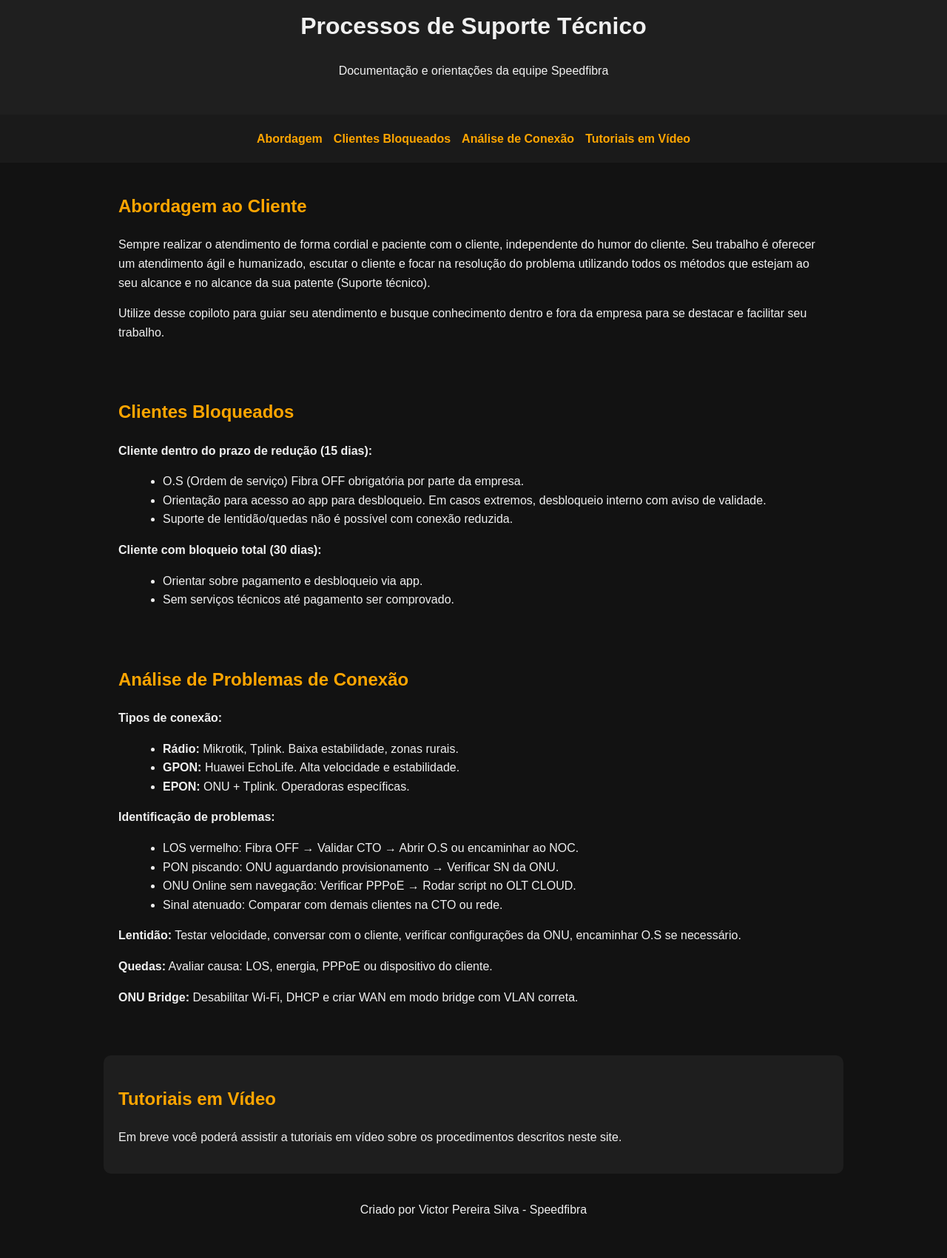
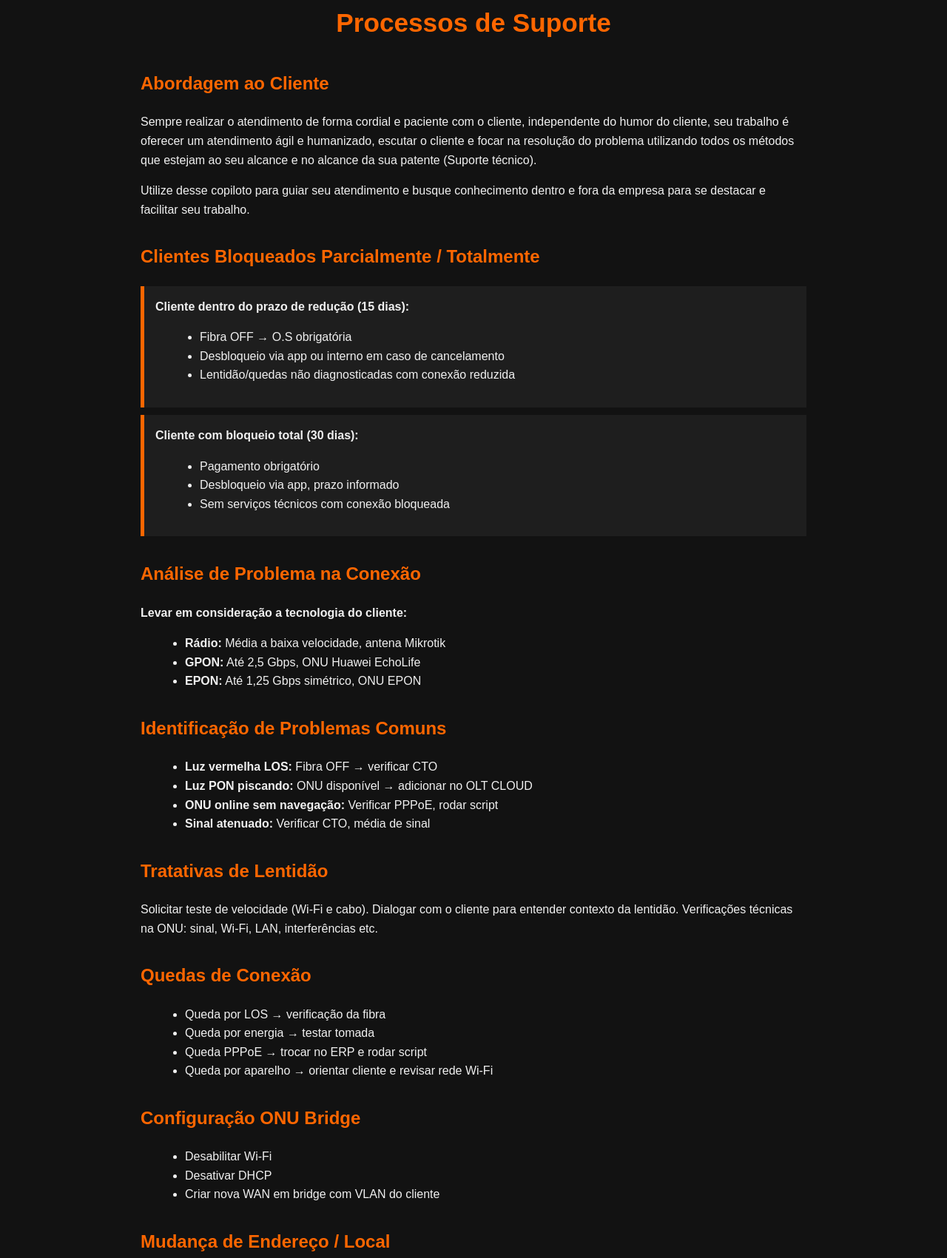
Before and after one commit to vitu552/site_sac, a plain HTML site: page completo_index.html in a window 1280 px wide. Shown: the part 41-1742 px from the top of the page at 74% size. Drawn offline with Linux system fonts and the light colour scheme.

Commit message:
Update completo_index.html

```diff
--- a/completo_index.html
+++ b/completo_index.html
@@ -1,120 +1,160 @@
-
 <!DOCTYPE html>
 <html lang="pt-BR">
 <head>
   <meta charset="UTF-8">
   <meta name="viewport" content="width=device-width, initial-scale=1.0">
-    <title>Processos de Suporte Técnico</title>
+  <title>Processos de Suporte</title>
   <style>
     body {
+      font-family: Arial, sans-serif;
       background-color: #121212;
       color: #f0f0f0;
-            font-family: Arial, sans-serif;
       line-height: 1.6;
-            margin: 0;
-            padding: 0;
+      padding: 20px;
+      max-width: 900px;
+      margin: auto;
     }
-        header, nav, section, footer {
-            padding: 20px;
+    h1, h2, h3 {
+      color: #ff6600;
     }
-        header {
-            background-color: #1f1f1f;
+    h1 {
+      font-size: 2.2em;
       text-align: center;
-            padding: 30px 20px;
-        }
-        nav {
-            background-color: #1a1a1a;
-            display: flex;
-            flex-wrap: wrap;
-            gap: 15px;
-            justify-content: center;
-        }
-        nav a {
-            color: orange;
-            text-decoration: none;
-            font-weight: bold;
-        }
-        nav a:hover {
-            text-decoration: underline;
+      margin-bottom: 1em;
     }
     section {
-            max-width: 960px;
-            margin: auto;
-        }
-        .video-section {
-            background-color: #1e1e1e;
-            margin-top: 30px;
-            padding: 20px;
-            border-radius: 10px;
-        }
-        h2 {
-            color: orange;
+      margin-bottom: 2em;
     }
     ul {
       margin-left: 20px;
     }
+    a {
+      color: #4da6ff;
+    }
+    .box {
+      background: #1e1e1e;
+      padding: 15px;
+      border-left: 5px solid #ff6600;
+      margin: 10px 0;
+    }
   </style>
 </head>
 <body>
-    <header>
-        <h1>Processos de Suporte Técnico</h1>
-        <p>Documentação e orientações da equipe Speedfibra</p>
-    </header>
-    <nav>
-        <a href="#abordagem">Abordagem</a>
-        <a href="#clientes">Clientes Bloqueados</a>
-        <a href="#analise">Análise de Conexão</a>
-        <a href="#videos">Tutoriais em Vídeo</a>
-    </nav>
+  <h1>Processos de Suporte</h1>
 
-    <section id="abordagem">
+  <section>
     <h2>Abordagem ao Cliente</h2>
-        <p>Sempre realizar o atendimento de forma cordial e paciente com o cliente, independente do humor do cliente. Seu trabalho é oferecer um atendimento ágil e humanizado, escutar o cliente e focar na resolução do problema utilizando todos os métodos que estejam ao seu alcance e no alcance da sua patente (Suporte técnico).</p>
+    <p>Sempre realizar o atendimento de forma cordial e paciente com o cliente, independente do humor do cliente, seu trabalho é oferecer um atendimento ágil e humanizado, escutar o cliente e focar na resolução do problema utilizando todos os métodos que estejam ao seu alcance e no alcance da sua patente (Suporte técnico).</p>
     <p>Utilize desse copiloto para guiar seu atendimento e busque conhecimento dentro e fora da empresa para se destacar e facilitar seu trabalho.</p>
   </section>
 
-    <section id="clientes">
-        <h2>Clientes Bloqueados</h2>
-        <p><strong>Cliente dentro do prazo de redução (15 dias):</strong></p>
+  <section>
+    <h2>Clientes Bloqueados Parcialmente / Totalmente</h2>
+    <div class="box">
+      <strong>Cliente dentro do prazo de redução (15 dias):</strong>
       <ul>
-            <li>O.S (Ordem de serviço) Fibra OFF obrigatória por parte da empresa.</li>
-            <li>Orientação para acesso ao app para desbloqueio. Em casos extremos, desbloqueio interno com aviso de validade.</li>
-            <li>Suporte de lentidão/quedas não é possível com conexão reduzida.</li>
+        <li>Fibra OFF → O.S obrigatória</li>
+        <li>Desbloqueio via app ou interno em caso de cancelamento</li>
+        <li>Lentidão/quedas não diagnosticadas com conexão reduzida</li>
       </ul>
-        <p><strong>Cliente com bloqueio total (30 dias):</strong></p>
+    </div>
+    <div class="box">
+      <strong>Cliente com bloqueio total (30 dias):</strong>
       <ul>
-            <li>Orientar sobre pagamento e desbloqueio via app.</li>
-            <li>Sem serviços técnicos até pagamento ser comprovado.</li>
+        <li>Pagamento obrigatório</li>
+        <li>Desbloqueio via app, prazo informado</li>
+        <li>Sem serviços técnicos com conexão bloqueada</li>
+      </ul>
+    </div>
+  </section>
+
+  <section>
+    <h2>Análise de Problema na Conexão</h2>
+    <p><strong>Levar em consideração a tecnologia do cliente:</strong></p>
+    <ul>
+      <li><strong>Rádio:</strong> Média a baixa velocidade, antena Mikrotik</li>
+      <li><strong>GPON:</strong> Até 2,5 Gbps, ONU Huawei EchoLife</li>
+      <li><strong>EPON:</strong> Até 1,25 Gbps simétrico, ONU EPON</li>
     </ul>
   </section>
 
-    <section id="analise">
-        <h2>Análise de Problemas de Conexão</h2>
-        <p><strong>Tipos de conexão:</strong></p>
+  <section>
+    <h2>Identificação de Problemas Comuns</h2>
     <ul>
-            <li><strong>Rádio:</strong> Mikrotik, Tplink. Baixa estabilidade, zonas rurais.</li>
-            <li><strong>GPON:</strong> Huawei EchoLife. Alta velocidade e estabilidade.</li>
-            <li><strong>EPON:</strong> ONU + Tplink. Operadoras específicas.</li>
+      <li><strong>Luz vermelha LOS:</strong> Fibra OFF → verificar CTO</li>
+      <li><strong>Luz PON piscando:</strong> ONU disponível → adicionar no OLT CLOUD</li>
+      <li><strong>ONU online sem navegação:</strong> Verificar PPPoE, rodar script</li>
+      <li><strong>Sinal atenuado:</strong> Verificar CTO, média de sinal</li>
     </ul>
-        <p><strong>Identificação de problemas:</strong></p>
-        <ul>
-            <li>LOS vermelho: Fibra OFF → Validar CTO → Abrir O.S ou encaminhar ao NOC.</li>
-            <li>PON piscando: ONU aguardando provisionamento → Verificar SN da ONU.</li>
-            <li>ONU Online sem navegação: Verificar PPPoE → Rodar script no OLT CLOUD.</li>
-            <li>Sinal atenuado: Comparar com demais clientes na CTO ou rede.</li>
-        </ul>
-        <p><strong>Lentidão:</strong> Testar velocidade, conversar com o cliente, verificar configurações da ONU, encaminhar O.S se necessário.</p>
-        <p><strong>Quedas:</strong> Avaliar causa: LOS, energia, PPPoE ou dispositivo do cliente.</p>
-        <p><strong>ONU Bridge:</strong> Desabilitar Wi-Fi, DHCP e criar WAN em modo bridge com VLAN correta.</p>
   </section>
 
-    <section id="videos" class="video-section">
-        <h2>Tutoriais em Vídeo</h2>
-        <p>Em breve você poderá assistir a tutoriais em vídeo sobre os procedimentos descritos neste site.</p>
+  <section>
+    <h2>Tratativas de Lentidão</h2>
+    <p>Solicitar teste de velocidade (Wi-Fi e cabo). Dialogar com o cliente para entender contexto da lentidão. Verificações técnicas na ONU: sinal, Wi-Fi, LAN, interferências etc.</p>
   </section>
 
-    <footer>
-        <p style="text-align:center;">Criado por Victor Pereira Silva - Speedfibra</p>
+  <section>
+    <h2>Quedas de Conexão</h2>
+    <ul>
+      <li>Queda por LOS → verificação da fibra</li>
+      <li>Queda por energia → testar tomada</li>
+      <li>Queda PPPoE → trocar no ERP e rodar script</li>
+      <li>Queda por aparelho → orientar cliente e revisar rede Wi-Fi</li>
+    </ul>
+  </section>
+
+  <section>
+    <h2>Configuração ONU Bridge</h2>
+    <ul>
+      <li>Desabilitar Wi-Fi</li>
+      <li>Desativar DHCP</li>
+      <li>Criar nova WAN em bridge com VLAN do cliente</li>
+    </ul>
+  </section>
+
+  <section>
+    <h2>Mudança de Endereço / Local</h2>
+    <p>Verificar viabilidade no CODE MAPS. Cliente precisa estar em dia. Atualizar dados no sistema antes da O.S.</p>
+  </section>
+
+  <section>
+    <h2>Repasse de Fibra</h2>
+    <ul>
+      <li>Por preferência do cliente → serviço pago</li>
+      <li>Conflitos com vizinhos → consultar supervisão</li>
+      <li>Manobra de rede → serviço gratuito</li>
+    </ul>
+  </section>
+
+  <section>
+    <h2>O.S de Cabo de Rede</h2>
+    <ul>
+      <li>Entrega + instalação: R$49,90 + R$2,00/m</li>
+      <li>Apenas entrega: R$29,90 + R$2,00/m</li>
+    </ul>
+  </section>
+
+  <section>
+    <h2>Suspensão de Contrato</h2>
+    <p>Somente se solicitado pelo cliente. Máximo 120 dias. Nova solicitação apenas após 1 ano.</p>
+  </section>
+
+  <section>
+    <h2>Redirecionamento de Portas</h2>
+    <ul>
+      <li>Dados necessários: IP, portas, protocolo</li>
+      <li>Interno: tráfego redirecionado dentro da rede</li>
+      <li>Externo: exige IP público fixo (não funciona com CGNAT)</li>
+    </ul>
+  </section>
+
+  <section>
+    <h2>Suporte ao Watch (Streaming)</h2>
+    <p>Verificar sistema operacional e compatibilidade. Equipamentos homologados: Android 9+, Samsung 2019+, LG 2018+, Elsys, Roku, ZTE, Android TV.</p>
+  </section>
+
+  <footer style="margin-top: 4em; text-align: center; font-size: 0.9em; color: #888;">
+    Criado por Victor Pereira Silva
   </footer>
 </body>
 </html>
```
Lines whose indentation alone changed are shown as unchanged.
